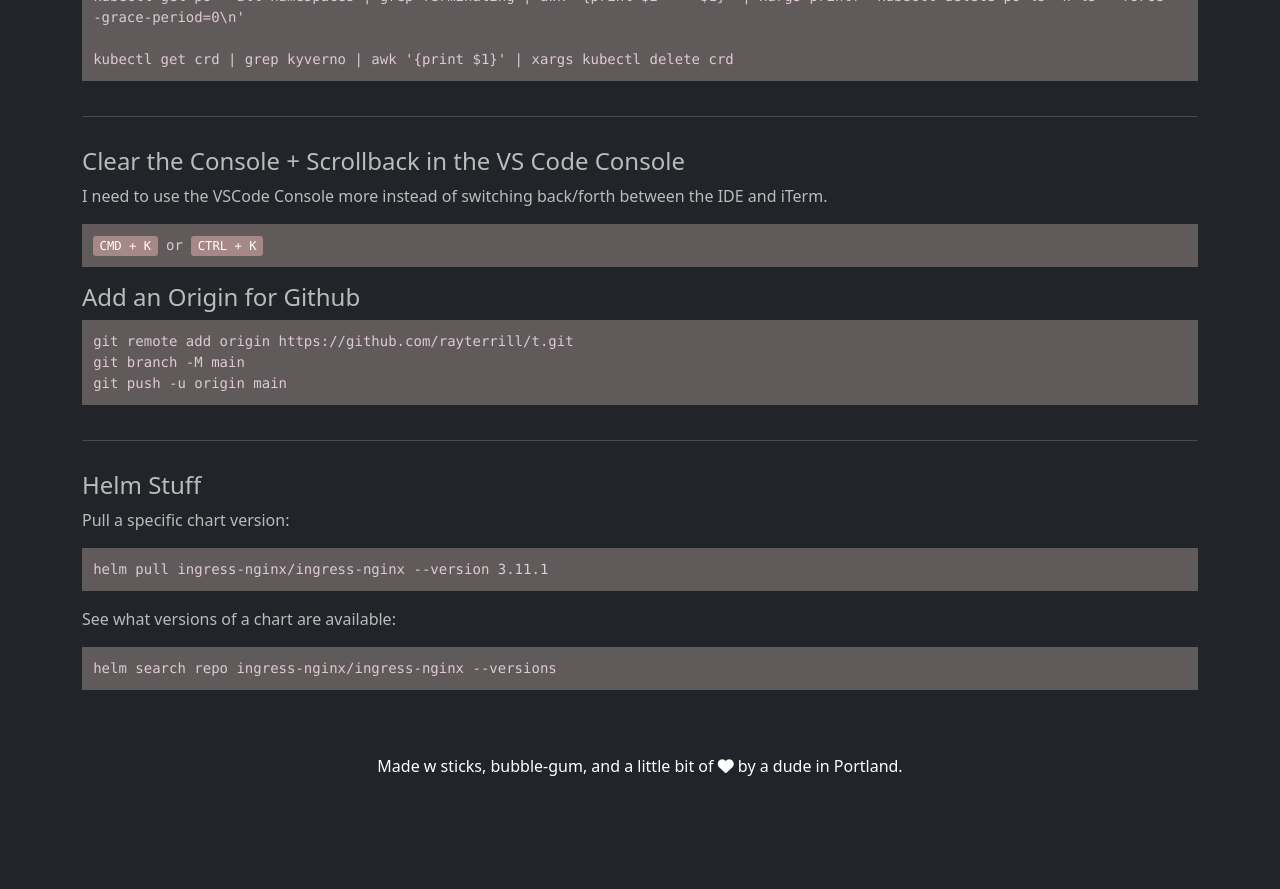
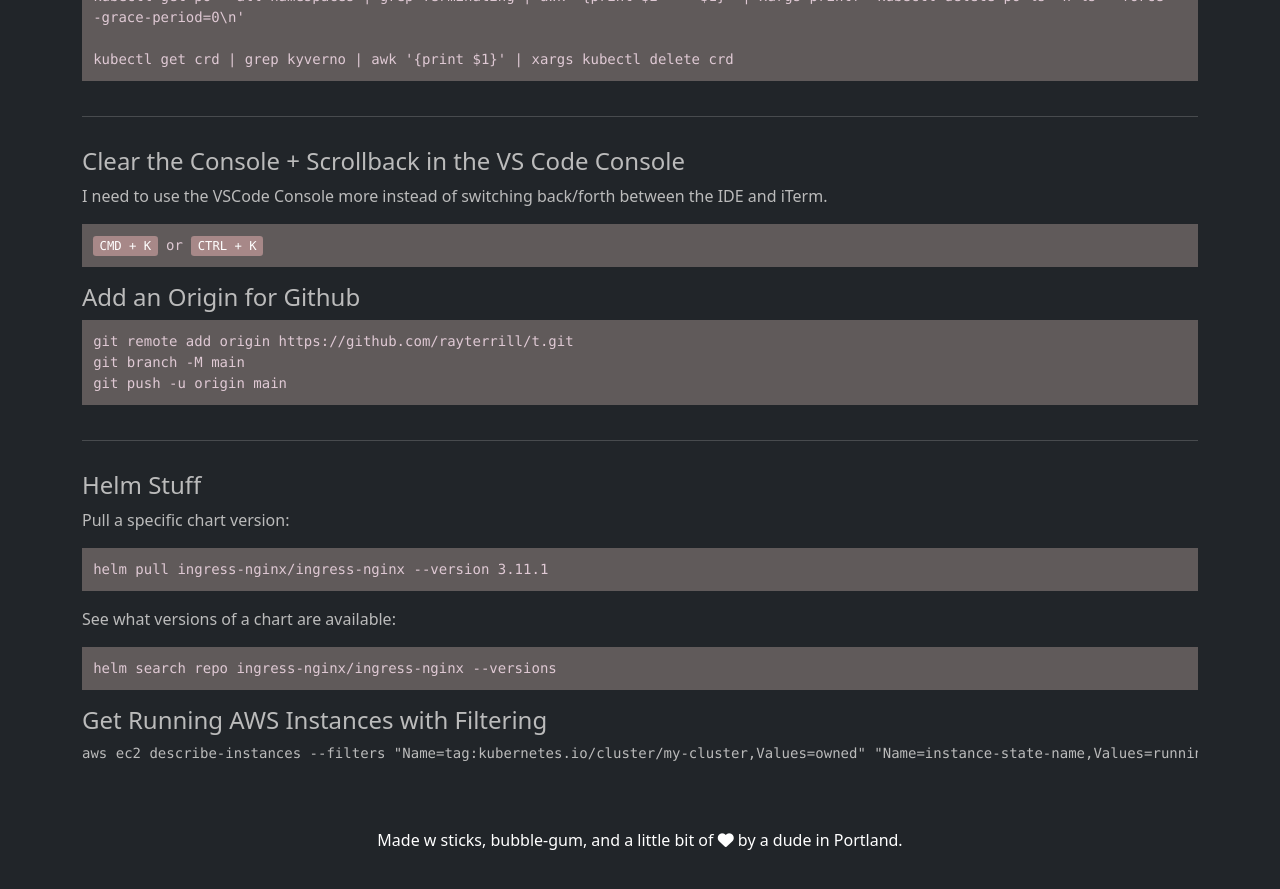
Before and after one commit to rayterrill/tacticalnerdery.com.old, a Jekyll site: the page built from snippets.md, in a window 1280 px wide and 900 px high, scrolled down 914 px. Shown: the top 889 px of the window. Built offline with Jekyll 4.4.1, drawn with Linux system fonts in a browser that asks for light colours; nearby versions of some CDN libraries; before the commit the page ends 1740 px from its top, so only the background shows below that.

Commit message:
Update snippets.md

````diff
--- a/snippets.md
+++ b/snippets.md
@@ -55,3 +55,8 @@ See what versions of a chart are available:
 <pre class="code">
 helm search repo ingress-nginx/ingress-nginx --versions
 </pre>
+
+#### Get Running AWS Instances with Filtering
+```
+aws ec2 describe-instances --filters "Name=tag:kubernetes.io/cluster/my-cluster,Values=owned" "Name=instance-state-name,Values=running" --region us-east-1 | jq '.Reservations | length'
+```
````
